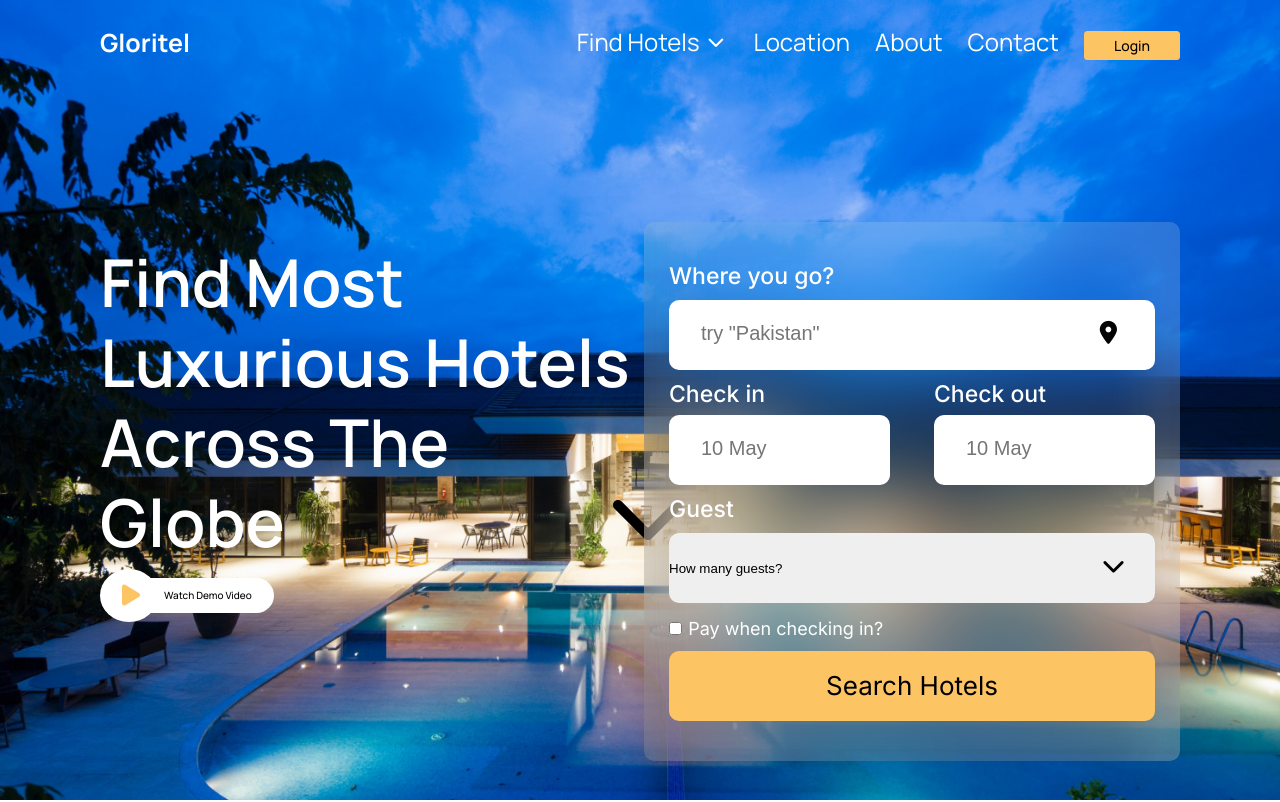
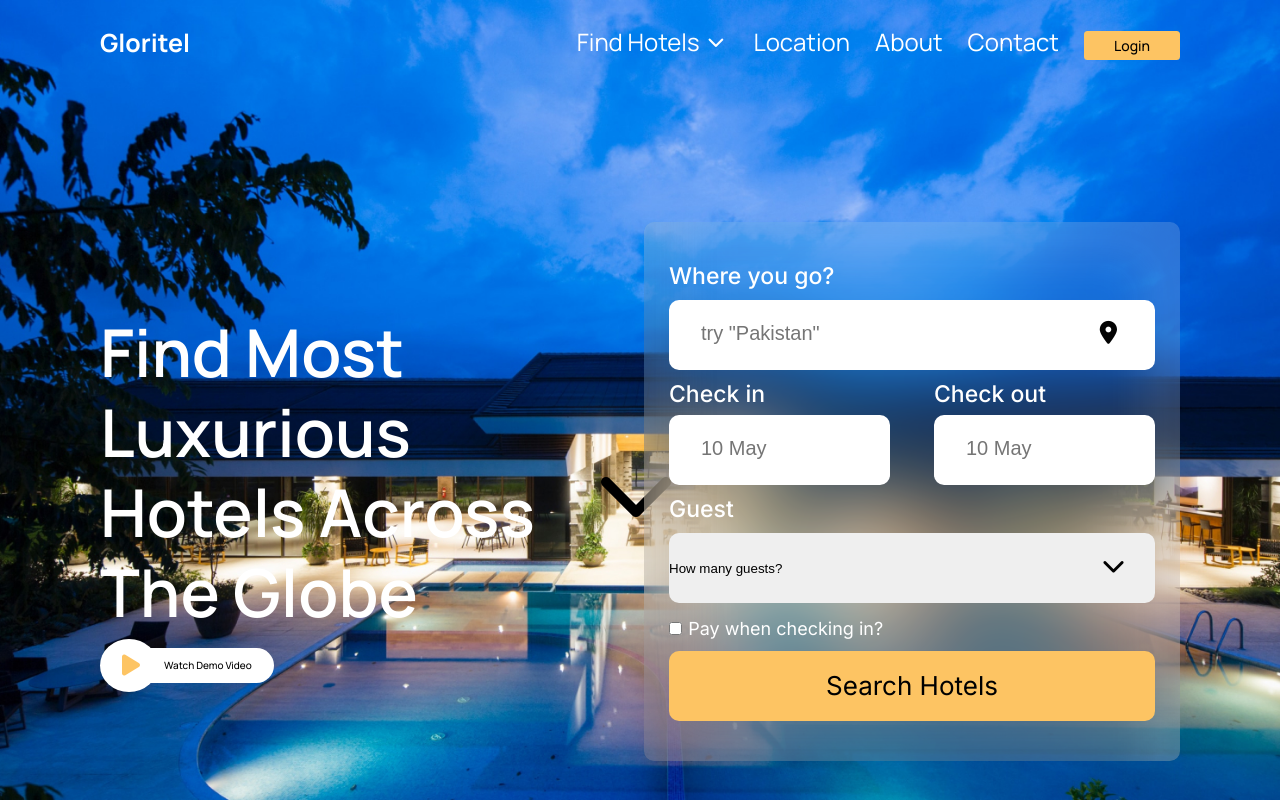
Before and after one commit to CharlesSquirel/Projekt-1-Hubert-Karol, a plain HTML site: page index.html in a window 1280 px wide. Shown: the top 802 px of the page. Drawn offline with Linux system fonts and the light colour scheme.

Commit message:
Zmiany w css

```diff
--- a/styles/style.scss
+++ b/styles/style.scss
@@ -64,6 +64,7 @@ body {
   padding: 0 100px;
   padding-top: 137px;
   position: relative;
+  align-items: center;
 
   .title-text {
     display: flex;
@@ -120,9 +121,6 @@ body {
   }
   // ARROW MIDDLE
   &__arrow {
-    position: absolute;
-    left: 50%;
-    top: 62%;
     color: $black;
     transform: scale(5);
     font-weight: 600;
```
Also changed, not shown: styles/style.css, 1 other file.
